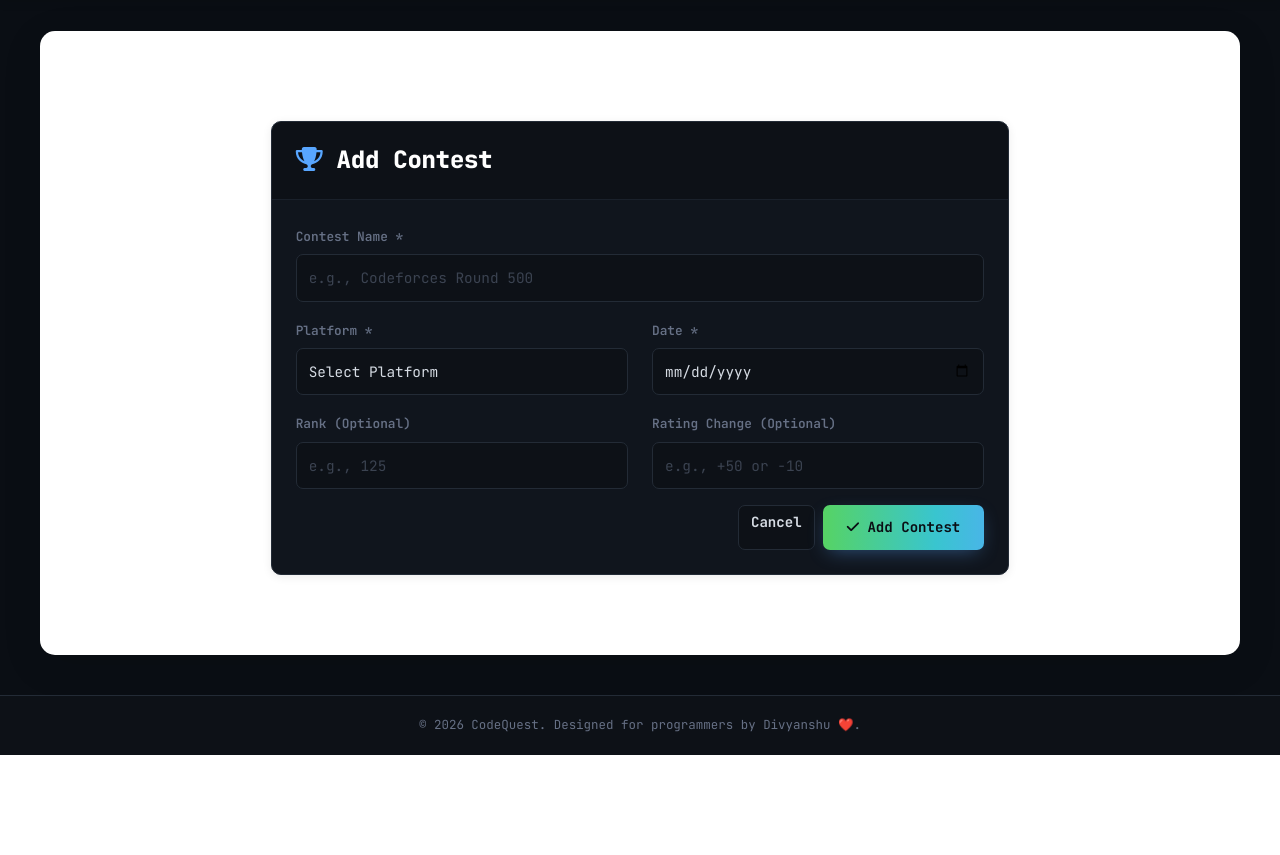
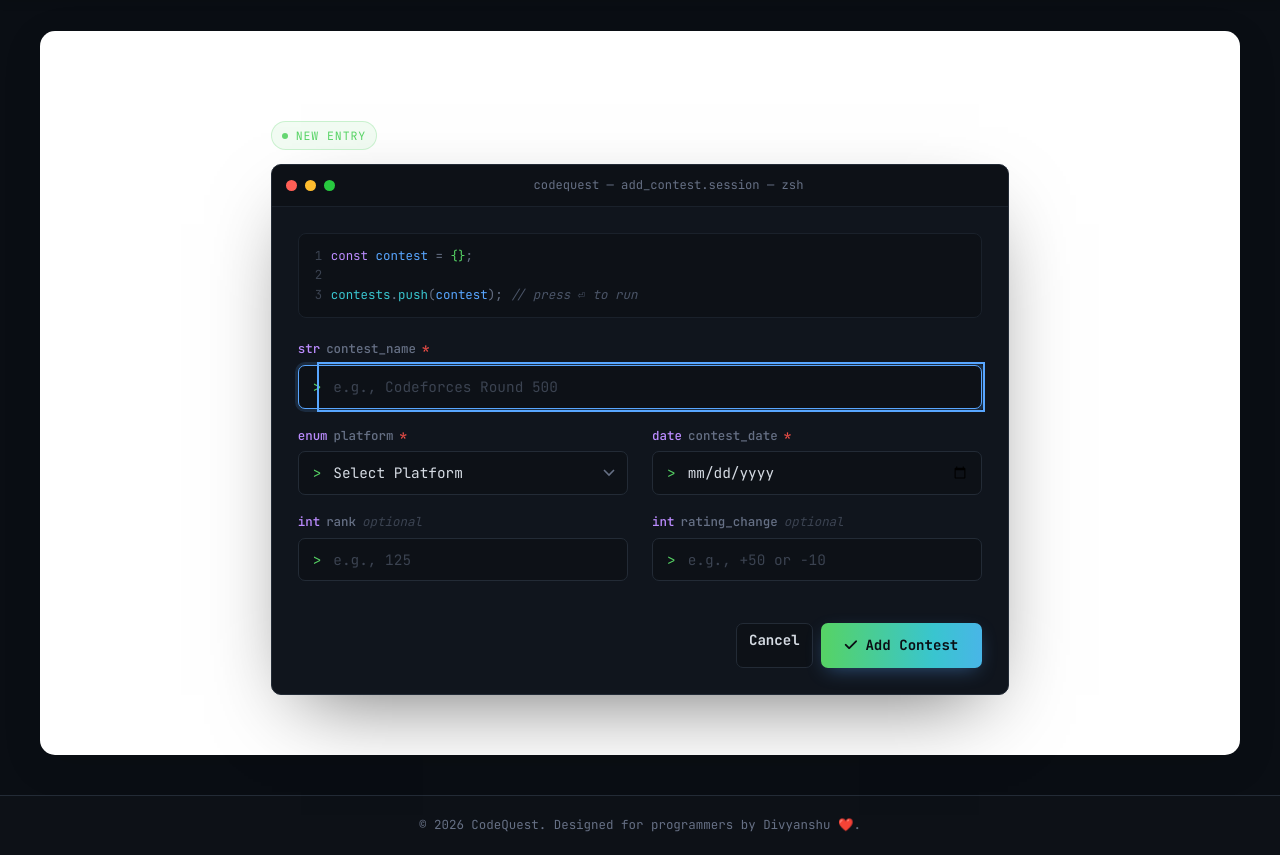
Before and after one commit to divyanshu07-code/CodeQuest, a Flask app: page /add-contest in a window 1280 px wide. Shown: the part 69-924 px from the top of the page. Before the commit the page ends 824 px from the top, so only its background shows below. Run offline with Flask 3, Linux system fonts and the light colour scheme; a user stored in the database is signed in.

Commit message:
Update add_contest.html

```diff
--- a/templates/add_contest.html
+++ b/templates/add_contest.html
@@ -5,22 +5,35 @@
 {% block content %}
 <div class="row justify-content-center">
     <div class="col-lg-8">
-        <div class="card">
-            <div class="card-header">
-                <h4 class="mb-0"><i class="fas fa-trophy"></i> Add Contest</h4>
+        <span class="page-eyebrow"><span class="dot"></span> new entry</span>
+        <div class="term">
+            <div class="term-bar">
+                <span class="term-dot r"></span>
+                <span class="term-dot y"></span>
+                <span class="term-dot g"></span>
+                <span class="term-title">codequest — add_contest.session — zsh</span>
             </div>
-            <div class="card-body p-4">
+            <div class="term-body">
+                <div class="code-preview" aria-hidden="true" style="background: var(--panel-2); border: 1px solid var(--border-soft); border-radius: 8px; padding: 12px 16px; font-size: 0.78rem; line-height: 1.6; margin-bottom: 22px; white-space: pre; overflow-x: auto;"><span style="color:#3b4351;display:inline-block;width:16px;">1</span><span style="color:var(--purple);">const</span> <span style="color:var(--blue);">contest</span> <span style="color:var(--dim);">=</span> <span style="color:var(--green);">{}</span><span style="color:var(--dim);">;</span>
+<span style="color:#3b4351;display:inline-block;width:16px;">2</span>
+<span style="color:#3b4351;display:inline-block;width:16px;">3</span><span style="color:var(--cyan);">contests</span><span style="color:var(--dim);">.</span><span style="color:var(--cyan);">push</span><span style="color:var(--dim);">(</span><span style="color:var(--blue);">contest</span><span style="color:var(--dim);">);</span> <span style="color:#4b5568;font-style:italic;">// press ⏎ to run</span></div>
+
                 <form method="POST" novalidate>
-                    <div class="mb-3">
-                        <label for="contest_name" class="form-label">Contest Name *</label>
-                        <input type="text" class="form-control" id="contest_name" name="contest_name"
-                               placeholder="e.g., Codeforces Round 500" required>
+                    <div class="field">
+                        <label for="contest_name"><span class="tag">str</span> contest_name <span class="req">*</span></label>
+                        <div class="input-shell">
+                            <span class="prefix">&gt;</span>
+                            <input type="text" id="contest_name" name="contest_name" placeholder="e.g., Codeforces Round 500" required autofocus>
+                        </div>
                     </div>
 
                     <div class="row">
-                        <div class="col-md-6 mb-3">
-                            <label for="platform" class="form-label">Platform *</label>
-                            <select class="form-select" id="platform" name="platform" required>
+                        <div class="col-md-6">
+                            <div class="field">
+                                <label for="platform"><span class="tag">enum</span> platform <span class="req">*</span></label>
+                                <div class="input-shell">
+                                    <span class="prefix">&gt;</span>
+                                    <select id="platform" name="platform" required>
                                         <option value="">Select Platform</option>
                                         <option value="LeetCode">LeetCode</option>
                                         <option value="CodeForces">CodeForces</option>
@@ -29,27 +42,43 @@
                                         <option value="Other">Other</option>
                                     </select>
                                 </div>
+                            </div>
+                        </div>
 
-                        <div class="col-md-6 mb-3">
-                            <label for="contest_date" class="form-label">Date *</label>
-                            <input type="date" class="form-control" id="contest_date" name="contest_date" required>
+                        <div class="col-md-6">
+                            <div class="field">
+                                <label for="contest_date"><span class="tag">date</span> contest_date <span class="req">*</span></label>
+                                <div class="input-shell">
+                                    <span class="prefix">&gt;</span>
+                                    <input type="date" id="contest_date" name="contest_date" required>
+                                </div>
+                            </div>
                         </div>
                     </div>
 
                     <div class="row">
-                        <div class="col-md-6 mb-3">
-                            <label for="rank" class="form-label">Rank (Optional)</label>
-                            <input type="number" class="form-control" id="rank" name="rank" placeholder="e.g., 125">
+                        <div class="col-md-6">
+                            <div class="field">
+                                <label for="rank"><span class="tag">int</span> rank <span class="opt">optional</span></label>
+                                <div class="input-shell">
+                                    <span class="prefix">&gt;</span>
+                                    <input type="number" id="rank" name="rank" placeholder="e.g., 125">
                                 </div>
-
-                        <div class="col-md-6 mb-3">
-                            <label for="rating_change" class="form-label">Rating Change (Optional)</label>
-                            <input type="number" class="form-control" id="rating_change" name="rating_change"
-                                   placeholder="e.g., +50 or -10">
                             </div>
                         </div>
 
-                    <div class="d-grid gap-2 d-md-flex justify-content-md-end">
+                        <div class="col-md-6">
+                            <div class="field">
+                                <label for="rating_change"><span class="tag">int</span> rating_change <span class="opt">optional</span></label>
+                                <div class="input-shell">
+                                    <span class="prefix">&gt;</span>
+                                    <input type="number" id="rating_change" name="rating_change" placeholder="e.g., +50 or -10">
+                                </div>
+                            </div>
+                        </div>
+                    </div>
+
+                    <div class="d-grid gap-2 d-md-flex justify-content-md-end mt-4">
                         <a href="/" class="btn btn-secondary">Cancel</a>
                         <button type="submit" class="btn btn-primary">
                             <i class="fas fa-check"></i> Add Contest
```
Lines whose indentation alone changed are shown as unchanged.
